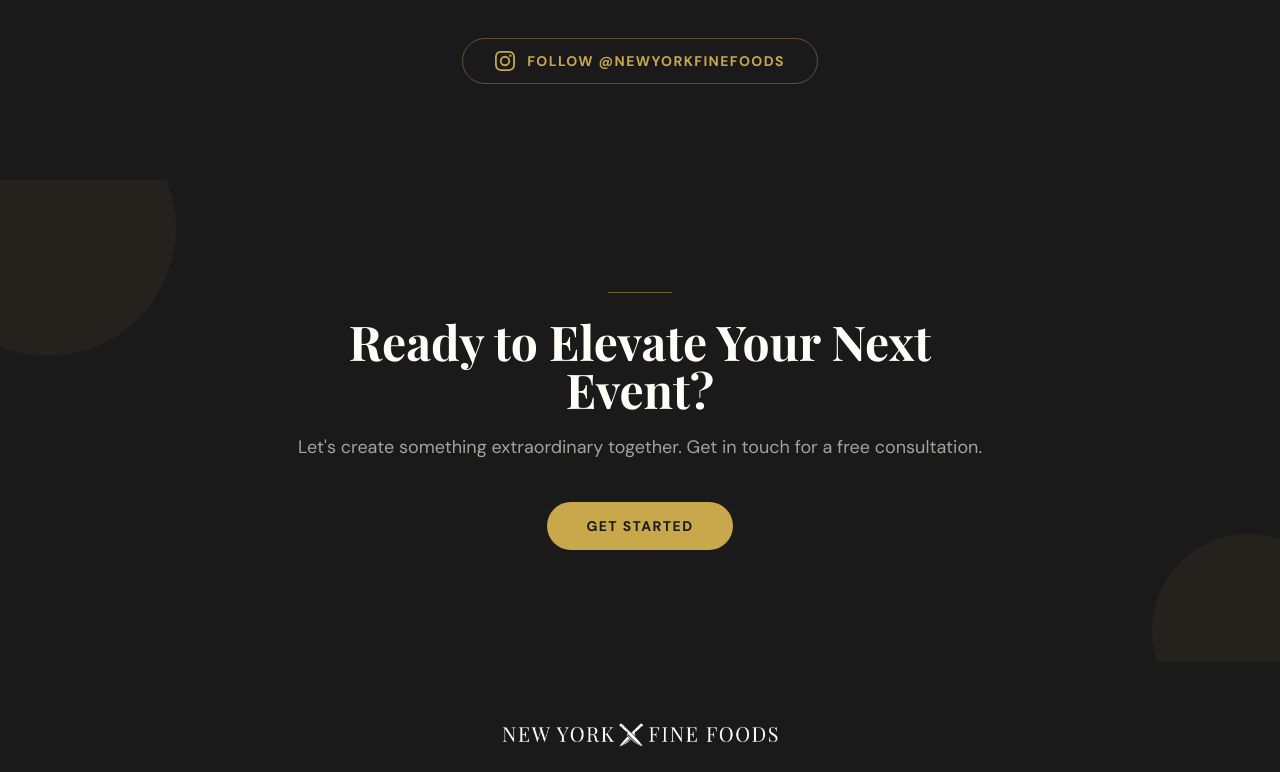
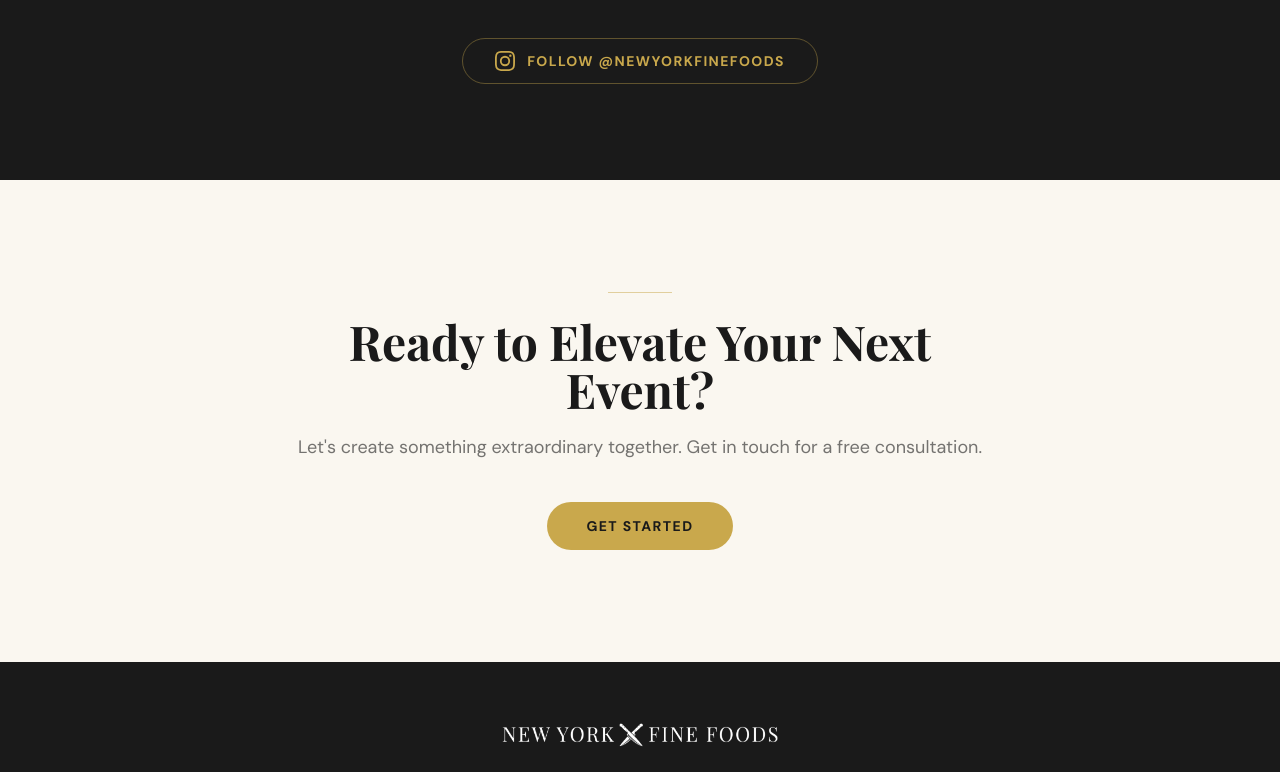
Before and after one commit to hamadgul/newyorkfinefoods, a Next.js app: page / in a window 1280 px wide. Shown: the part 4008-4780 px from the top of the page. Built offline with nearby package versions, Linux system fonts and the light colour scheme; a web font is replaced by a local one.

Commit message:
Add dark prop to CTA component on homepage to explicitly set light theme

```diff
--- a/src/app/page.tsx
+++ b/src/app/page.tsx
@@ -291,6 +291,7 @@ export default function HomePage() {
         title="Ready to Elevate Your Next Event?"
         subtitle="Let's create something extraordinary together. Get in touch for a free consultation."
         ctaText="Get Started"
+        dark={false}
       />
     </>
   );
```
